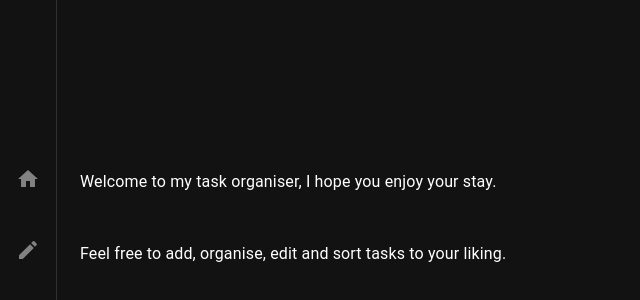
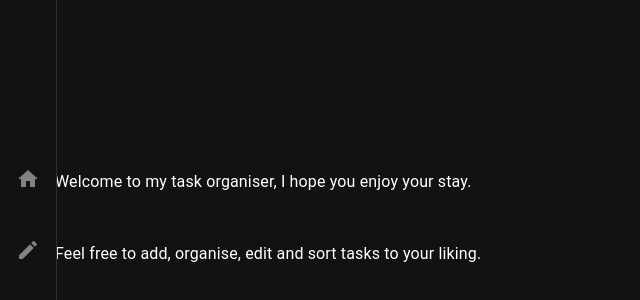
Before and after one commit to DamienBates/Task-Organiser, a React (Create React App) app in the folder ta-mern/: page / in a window 1280 px wide. Shown: the part 162-462 px from the top of the page, without its empty margins (0-640 px from the left). Built offline with nearby package versions, Linux system fonts and the light colour scheme; no server answers.

Commit message:
Update App
- Minor reduction of left padding

```diff
--- a/ta-mern/src/App.tsx
+++ b/ta-mern/src/App.tsx
@@ -65,7 +65,7 @@ function App() {
             <ThemeProvider theme={CustomTheme}>
                 <CssBaseline />
                 <DrawerComponent />
-                <Box paddingLeft="80px">
+                <Box paddingLeft="55px">
                     <TaskContext.Provider value={memoisedContext}>
                         <Routes>
                             <Route path="/" element={<Home />} />
```
